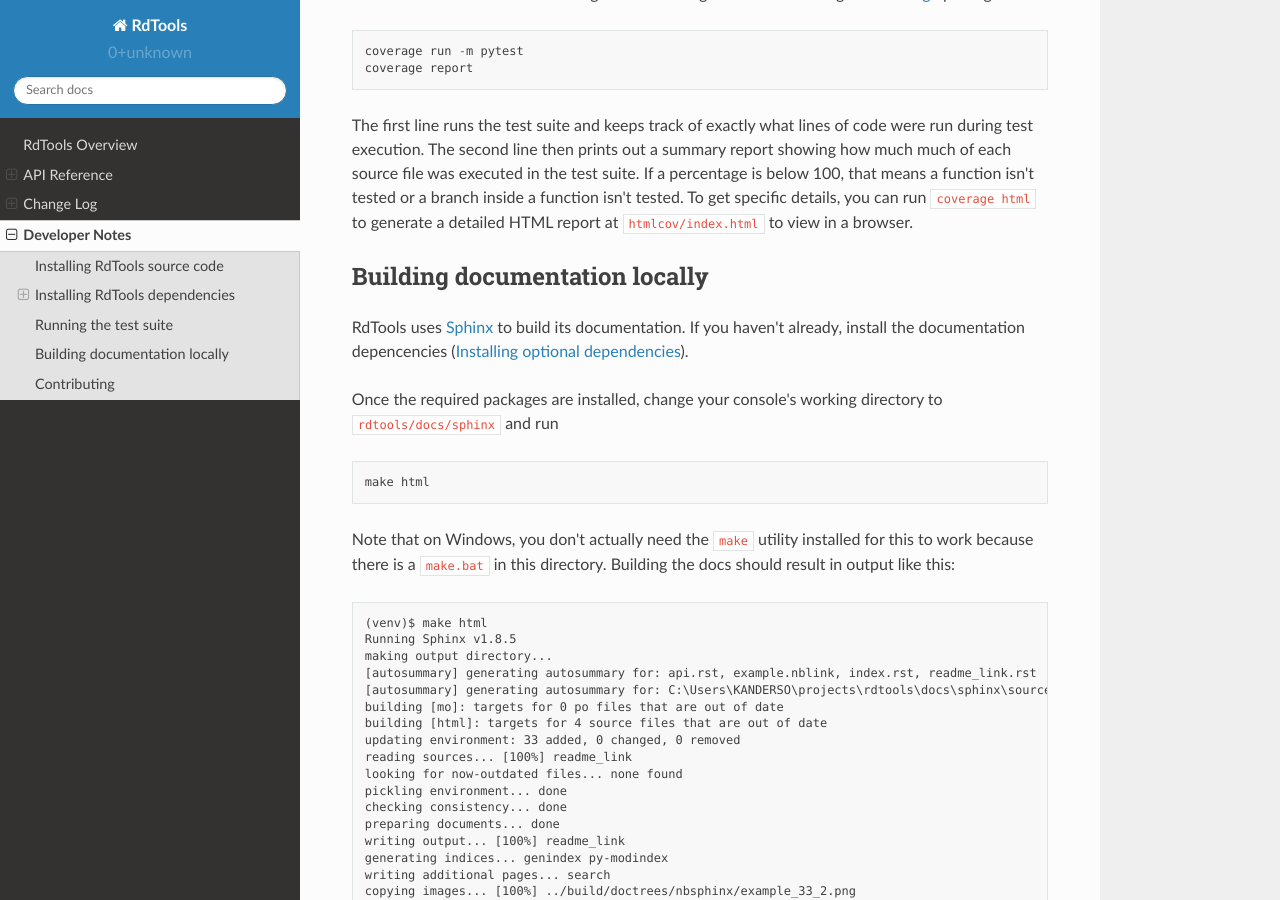
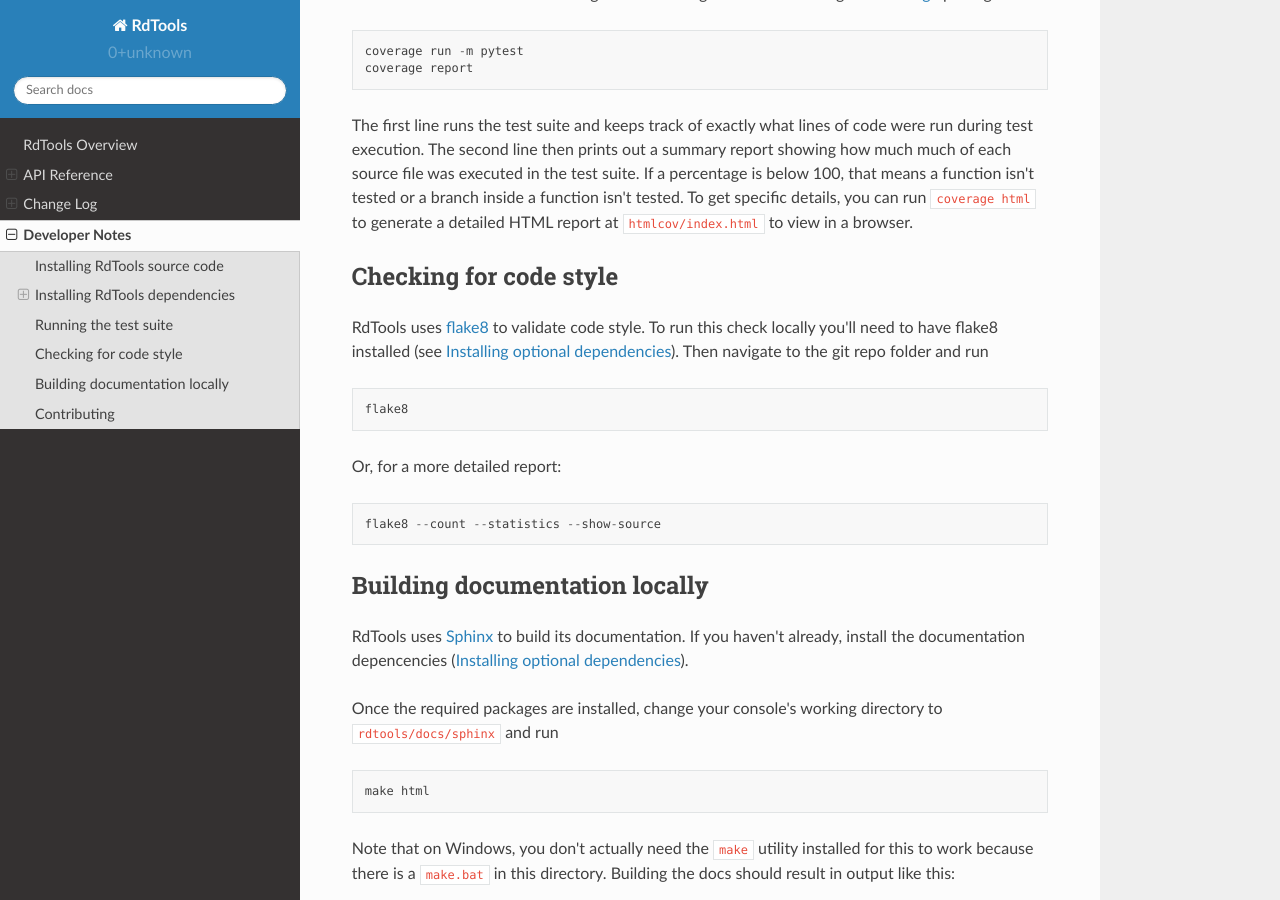
Before and after one commit to NREL/rdtools, a Sphinx documentation site: the page built from docs/sphinx/source/developer_notes.rst, in a window 1280 px wide and 900 px high, scrolled down 2297 px. Built offline with Sphinx 7.4.7 and the Read the Docs theme 2.0.0, drawn with Linux system fonts in a browser that asks for light colours; pages that are not in the unit, such as notebooks, are missing from menus.

Commit message:
add code style section in docs

```diff
--- a/docs/sphinx/source/developer_notes.rst
+++ b/docs/sphinx/source/developer_notes.rst
@@ -131,6 +131,26 @@
 specific details, you can run ``coverage html`` to generate a detailed HTML
 report at ``htmlcov/index.html`` to view in a browser.
 
+
+Checking for code style
+-----------------------
+
+RdTools uses `flake8 <https://flake8.pycqa.org/en/latest/>`_ to validate
+code style. To run this check locally you'll need to have flake8 installed
+(see :ref:`installing-optional-dependencies`). Then navigate to the git repo
+folder and run
+
+::
+
+    flake8
+
+Or, for a more detailed report:
+
+::
+
+    flake8 --count --statistics --show-source
+
+
 Building documentation locally
 ------------------------------
 
```
